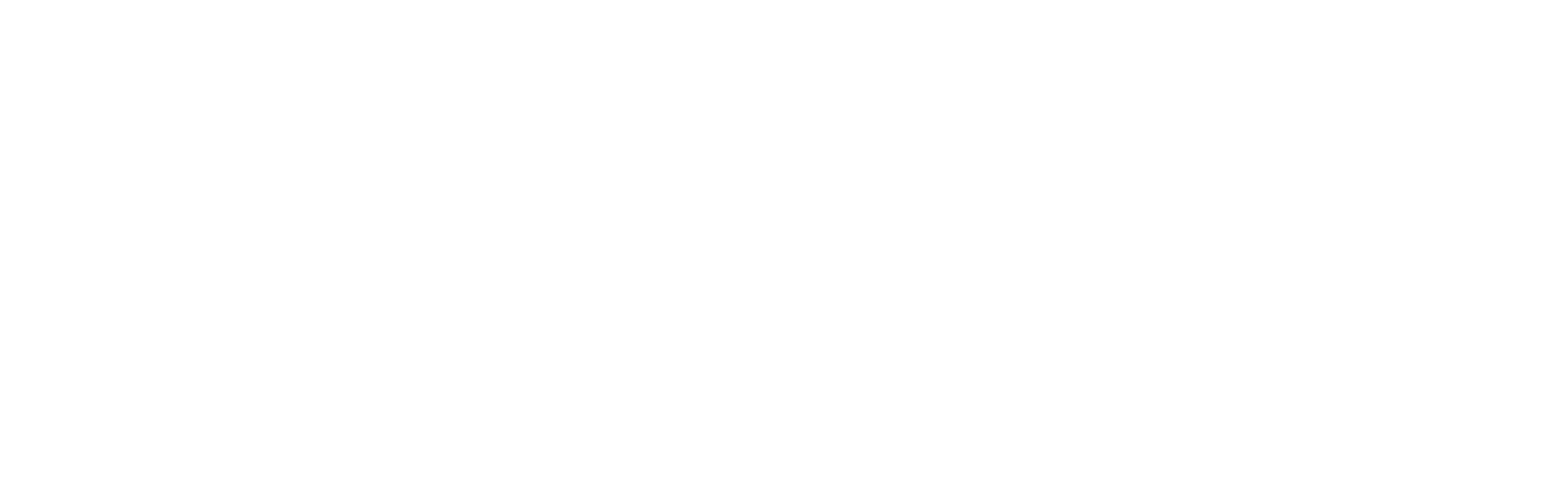
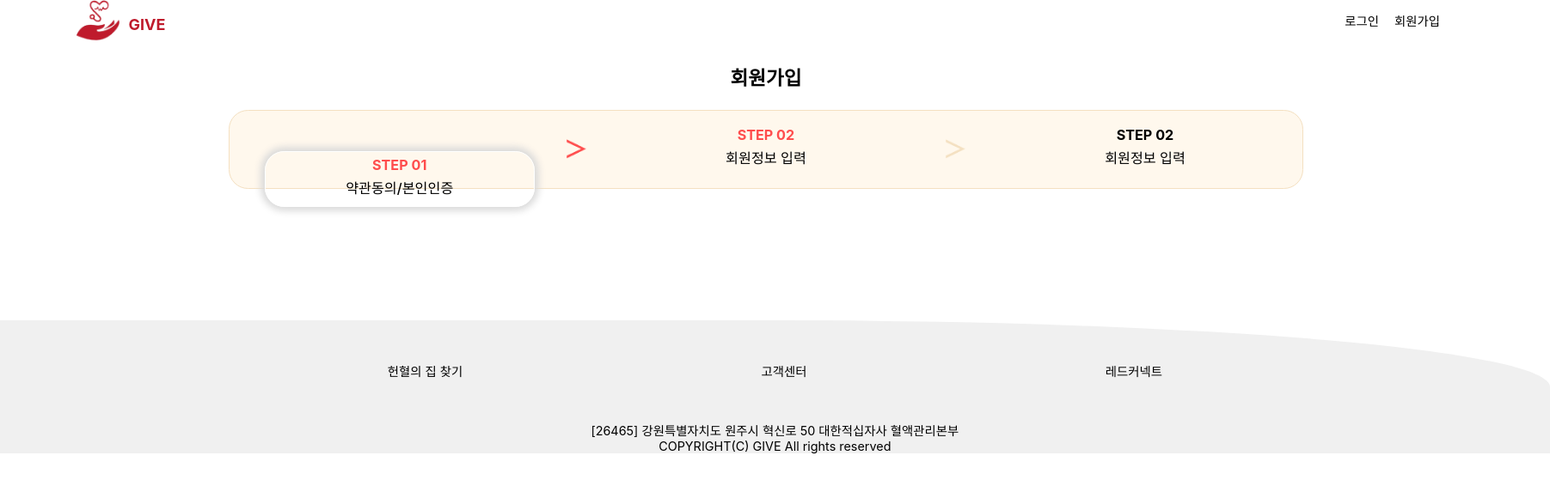
Before and after one commit to youj0912/frontend, a React (Create React App) app: page /register/form in a window 1280 px wide. Before the commit this address had no page. Shown: the top 566 px of the page at 86% size, 1803 px wide, since content can reach past the window. Built offline with nearby package versions, Linux system fonts and the light colour scheme.

Commit message:
feat : [FE] Register2번째 작업중

```diff
--- a/src/App.js
+++ b/src/App.js
@@ -3,7 +3,7 @@
 import {BrowserRouter,Route,Routes} from 'react-router-dom';
 import {Component} from "react";
 import {getResizeEventListener} from "./module/SizeRefactor";
-
+import Register2 from './View/register2';
 class App extends Component{
     render(){
         return (
@@ -13,7 +13,7 @@
                         <Route path="/main"  element={<All/>}/>
                         <Route path="/login" element=""/>
                         <Route path="/register" element={<Register1/>}/>
-
+                        <Route path="/register/form" element={<Register2/>}/>
                     </Routes>
                 </div>
             </BrowserRouter>
@@ -21,7 +21,6 @@
     }
     componentDidMount() {
         const FixRatio = getResizeEventListener(1980,1060);
-        console.log()
         window.onresize= FixRatio;
         FixRatio();
     }
--- a/src/View/register2.js
+++ b/src/View/register2.js
@@ -0,0 +1,12 @@
+import Headers from "../component/MainPageHeader";
+import Footer from "../component/MainPageFooter";
+import Order2 from "../component/Register/mainRegister2"
+export default function register2(){
+    return(
+        <div>
+            <Headers/>
+            <Order2/>
+            <Footer/>
+        </div>
+    )
+}
--- /dev/null
+++ b/src/component/Css/RegisterForm.module.css
@@ -0,0 +1,5 @@
+.main{
+    flex-direction: column;
+    align-items: center;
+    font-weight: bold;
+}
--- /dev/null
+++ b/src/component/Css/order2.module.css
@@ -0,0 +1,40 @@
+.order{
+    width:100%;
+    height:100px;
+    border: 1px solid #F4E0C1;
+    background-color: #FFF8ED;
+    border-radius: 25px;
+    display:flex;
+    align-items: center;
+    justify-content: space-around;
+    position:relative;
+}
+.step1, .step2, .step3 ,.blocks{
+    width:25%;
+    height:70%;
+}
+.step1{
+    border: 1px solid white;
+    box-shadow: 0px 0px 10px 5px #D9D9D9;
+    border-radius: 25px;
+    position: absolute;
+    bottom:-25px;
+    left:45px;
+}
+.step1 > p, .step2 > p, .step3 > p{
+    margin: 5px 0 0 0;
+    text-align: center;
+    font-weight: 500;
+    font-size: 18px;
+}
+
+.step1 > p:first-child , .step2 > p:first-child , .step3 > p:first-child{
+    font-weight: bold;
+}
+.step1 > p:first-child , .step2 > p:first-child{
+    color:var(--color_register_form);
+}
+.order > img{
+    width:25px;
+    height:25px;
+}
--- a/src/component/Register/mainRegister1.js
+++ b/src/component/Register/mainRegister1.js
@@ -1,13 +1,12 @@
 import styles from '../Css/Register1Main.module.css';
 import Order1 from './order1'
 import { useState} from "react";
+import {Link} from "react-router-dom";
 export default function MainRegister1(){
     const [OK, setOK] = useState(false);
-    console.log(OK);
     const YesCheck = ()=>{
         if(!OK){
             setOK(!OK);
-
         }
     }
     const NoCheck = () =>{
@@ -46,7 +45,7 @@
                 <input type='radio' name="checking" value="yes" id="y" onClick={YesCheck}/><span><label for="y">동의합니다</label></span>
                 <input type='radio' name="checking" value="no" id="n" onClick={NoCheck}/><span><label for="n">동의하지 않습니다</label></span>
             </div>
-            <button {...(OK ? {disabled:false} : {disabled:true})} className={styles.submit } >회원가입 진행하기</button>
+            <button {...(OK ? {disabled:false} : {disabled:true})} className={styles.submit } ><Link to={"/register/form"}>회원가입 진행하기</Link></button>
         </main>
     )
 }
--- /dev/null
+++ b/src/component/Register/mainRegister2.js
@@ -0,0 +1,11 @@
+import Order2 from "./order2";
+import Styles from "../Css/RegisterForm.module.css";
+export default function mainRegister(){
+    return(
+        <main className={Styles.main}>
+            <p>회원가입</p>
+            <Order2/>
+
+        </main>
+    )
+}
--- /dev/null
+++ b/src/component/Register/order2.js
@@ -0,0 +1,26 @@
+import styles from '../Css/order2.module.css';
+import start from '../../GIVE_사진/start.png';
+import startYet from '../../GIVE_사진/start_yet.png';
+export default function Order1(){
+    return(
+        <div className={styles.order}>
+            <div className={styles.step1}>
+                <p>STEP 01</p>
+                <p>약관동의/본인인증</p>
+            </div>
+            <div className={styles.blocks}>
+
+            </div>
+            <img src={start} alt="이미지없음"/>
+            <div className={styles.step2}>
+                <p>STEP 02</p>
+                <p>회원정보 입력</p>
+            </div>
+            <img src={startYet} alt="이미지없음"/>
+            <div className={styles.step3}>
+                <p>STEP 02</p>
+                <p>회원정보 입력</p>
+            </div>
+        </div>
+    )
+}
```
Also changed, not shown: src/component/Css/order3.module.css (added).
